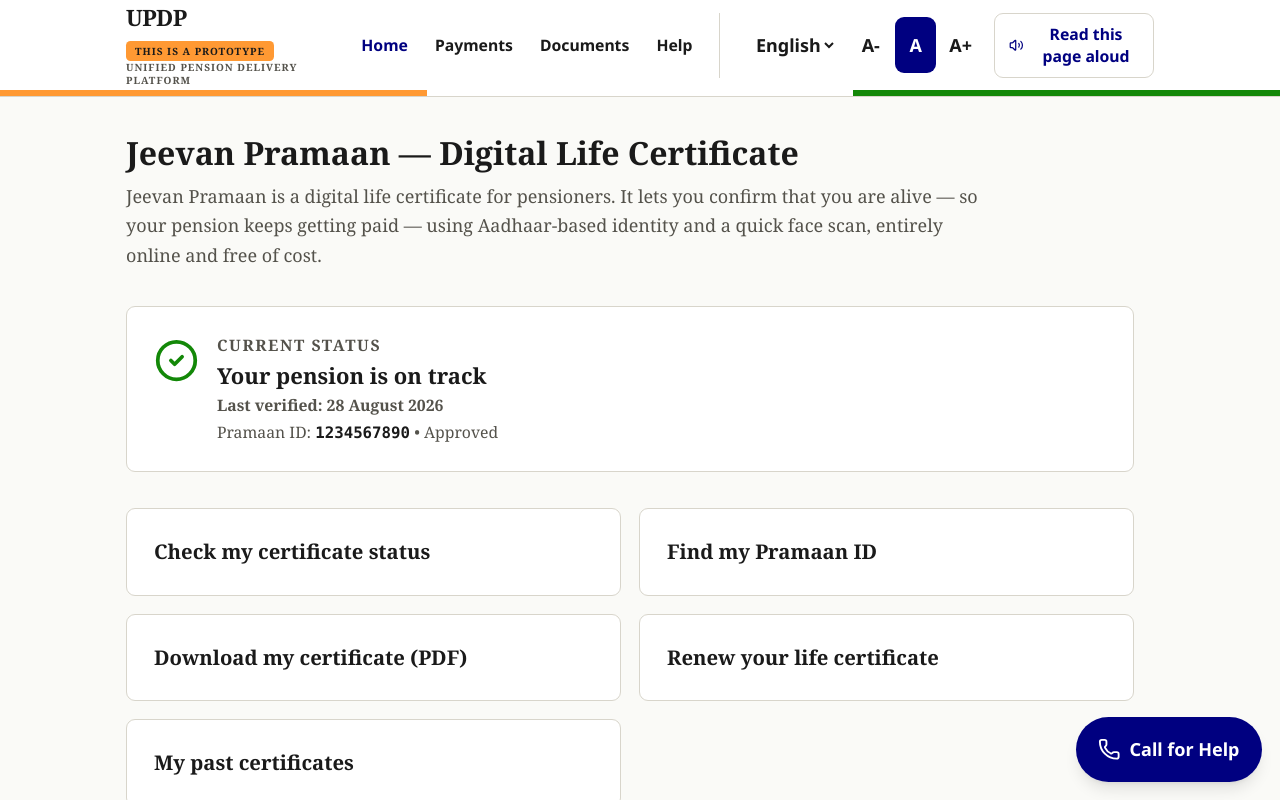
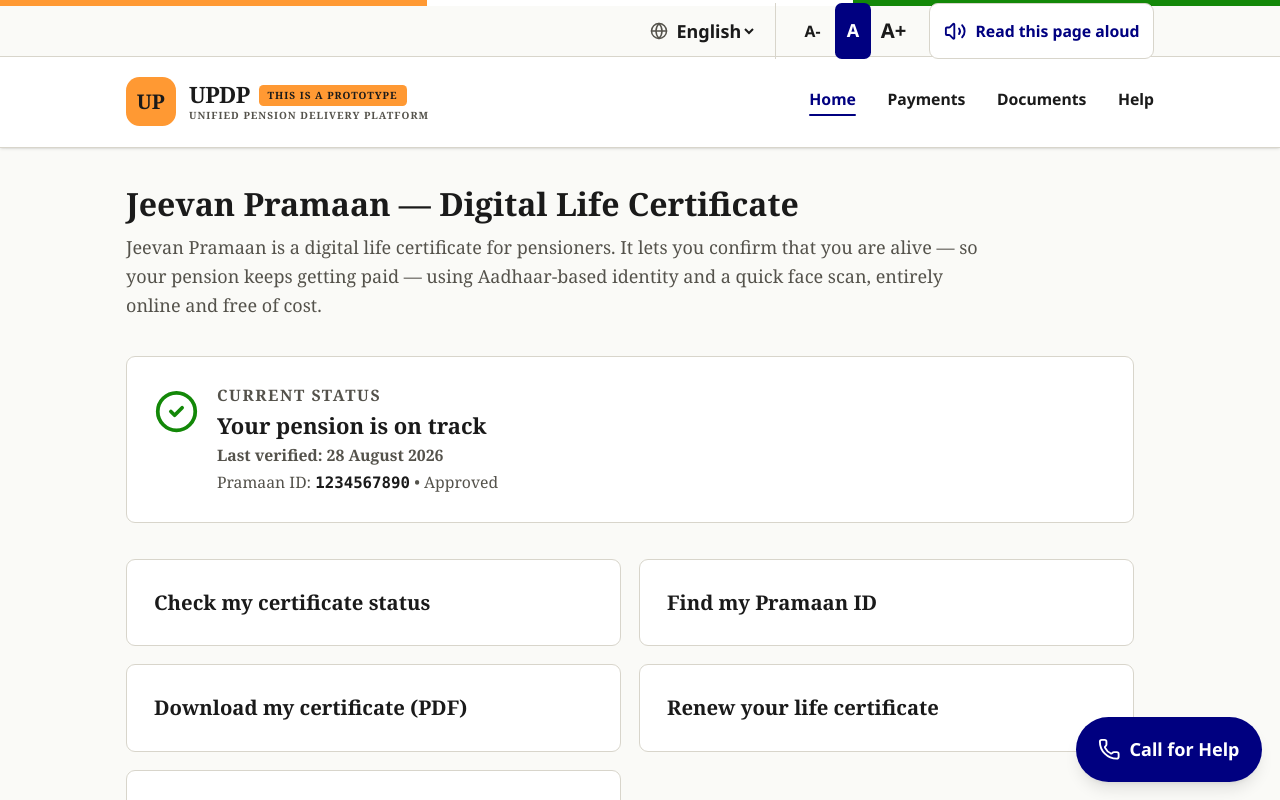
Before and after one commit to swaroop-creator07/jivan-praman, a React (Vite) app: page / in a window 1280 px wide. Shown: the top 800 px of the page. Built offline with nearby package versions, Linux system fonts and the light colour scheme.

Commit message:
style: redesign taskbar as two-tier government header

```diff
--- a/src/components/layout/Layout.tsx
+++ b/src/components/layout/Layout.tsx
@@ -55,10 +55,32 @@
       <div aria-live="polite" aria-atomic="true" className="sr-only">
         {ariaMessage}
       </div>
-      <header className="bg-white border-b border-slate-200 sticky top-0 z-50">
-        <div className="max-w-[1100px] mx-auto px-4 sm:px-6 lg:px-8">
-          <div className="h-20 flex items-center justify-between gap-4">
+      <header className="sticky top-0 z-50 shadow-sm">
+        {/* National tricolor strip */}
+        <div className="tricolor-strip">
+          <div className="tricolor-saffron"></div>
+          <div className="tricolor-white"></div>
+          <div className="tricolor-green"></div>
+        </div>
+
+        {/* Slim utility bar */}
+        <div className="bg-slate-50 border-b border-slate-200">
+          <div className="max-w-[1100px] mx-auto px-4 sm:px-6 lg:px-8 h-11 flex items-center justify-end gap-3 sm:gap-4">
+            <LangControl />
+            <div className="flex items-center gap-1 border-l border-slate-200 pl-3 sm:pl-4" role="group" aria-label={t('font_size')}>
+              <button onClick={() => setFontSize('small')} aria-pressed={fontSize === 'small'} aria-label="A- small text" className={`w-8 h-8 rounded-md font-bold text-sm ${fontSize === 'small' ? 'bg-[var(--color-info)] text-white' : 'text-slate-600 hover:bg-slate-200'}`}>A-</button>
+              <button onClick={() => setFontSize('base')} aria-pressed={fontSize === 'base'} aria-label="A default text" className={`w-8 h-8 rounded-md font-bold ${fontSize === 'base' ? 'bg-[var(--color-info)] text-white' : 'text-slate-600 hover:bg-slate-200'}`}>A</button>
+              <button onClick={() => setFontSize('large')} aria-pressed={fontSize === 'large'} aria-label="A+ large text" className={`w-8 h-8 rounded-md font-bold text-lg ${fontSize === 'large' ? 'bg-[var(--color-info)] text-white' : 'text-slate-600 hover:bg-slate-200'}`}>A+</button>
+            </div>
+            <ReadAloud />
+          </div>
+        </div>
+
+        {/* Primary bar */}
+        <div className="bg-white border-b border-slate-200">
+          <div className="max-w-[1100px] mx-auto px-4 sm:px-6 lg:px-8 h-20 flex items-center justify-between gap-4">
             <Link to="/" className="flex items-center gap-3 min-w-0" onClick={() => setMobileMenuOpen(false)}>
+              <div className="w-11 h-11 rounded-xl bg-[var(--color-primary)] text-[var(--color-primary-text)] flex items-center justify-center font-bold text-lg shrink-0">UP</div>
               <div className="min-w-0">
                 <div className="flex items-center gap-2 flex-wrap">
                   <h1 className="font-bold text-xl tracking-tight text-[var(--color-text)] leading-tight">UPDP</h1>
@@ -68,29 +90,22 @@
               </div>
             </Link>
 
-            {/* Desktop Nav + utilities */}
-            <div className="hidden md:flex items-center gap-6">
-              <nav className="flex items-center gap-6">
-                {navItems.map(item => (
+            {/* Desktop Nav */}
+            <nav className="hidden md:flex items-center gap-7">
+              {navItems.map(item => {
+                const active = location.pathname === item.path;
+                return (
                   <Link
                     key={item.path}
                     to={item.path}
-                    className={`text-sm font-bold transition-colors whitespace-nowrap ${location.pathname === item.path ? 'text-[var(--color-info)]' : 'text-slate-600 hover:text-[var(--color-info)]'}`}
+                    className={`relative text-sm font-bold transition-colors whitespace-nowrap pb-1 ${active ? 'text-[var(--color-info)]' : 'text-slate-600 hover:text-[var(--color-info)]'}`}
                   >
                     {item.name}
+                    {active && <span className="absolute left-0 -bottom-px h-0.5 w-full bg-[var(--color-info)] rounded-full" />}
                   </Link>
-                ))}
+                );
+              })}
             </nav>
-              <div className="flex items-center gap-3 pl-6 border-l border-slate-200" role="group" aria-label={t('font_size')}>
-                <LangControl />
-                <div className="flex items-center gap-1">
-                  <button onClick={() => setFontSize('small')} aria-pressed={fontSize === 'small'} aria-label="A- small text" className={`w-9 h-9 rounded-lg font-bold ${fontSize === 'small' ? 'bg-[var(--color-info)] text-white' : 'text-slate-600 hover:bg-slate-100'}`}>A-</button>
-                  <button onClick={() => setFontSize('base')} aria-pressed={fontSize === 'base'} aria-label="A default text" className={`w-9 h-9 rounded-lg font-bold ${fontSize === 'base' ? 'bg-[var(--color-info)] text-white' : 'text-slate-600 hover:bg-slate-100'}`}>A</button>
-                  <button onClick={() => setFontSize('large')} aria-pressed={fontSize === 'large'} aria-label="A+ large text" className={`w-9 h-9 rounded-lg font-bold ${fontSize === 'large' ? 'bg-[var(--color-info)] text-white' : 'text-slate-600 hover:bg-slate-100'}`}>A+</button>
-                </div>
-                <ReadAloud />
-              </div>
-            </div>
 
             {/* Mobile Menu Button */}
             <button
@@ -105,35 +120,22 @@
 
           {/* Mobile Nav */}
           {mobileMenuOpen && (
-            <div className="md:hidden border-t border-slate-200 py-4 flex flex-col gap-4">
-              {navItems.map(item => (
+            <div className="md:hidden border-t border-slate-200 bg-white px-4 py-4 flex flex-col gap-2">
+              {navItems.map(item => {
+                const active = location.pathname === item.path;
+                return (
                   <Link
                     key={item.path}
                     to={item.path}
                     onClick={() => setMobileMenuOpen(false)}
-                  className={`p-3 rounded-lg font-bold text-lg ${location.pathname === item.path ? 'bg-slate-100 text-[var(--color-info)]' : 'text-slate-700 hover:bg-slate-50'}`}
+                    className={`p-3 rounded-lg font-bold text-lg ${active ? 'bg-slate-100 text-[var(--color-info)]' : 'text-slate-700 hover:bg-slate-50'}`}
                   >
                     {item.name}
                   </Link>
-              ))}
-              <div className="flex items-center gap-3 border-t border-slate-100 pt-4" role="group" aria-label={t('font_size')}>
-                <span className="text-sm font-bold text-slate-500">{t('font_size')}:</span>
-                <LangControl />
-                <div className="flex items-center gap-1">
-                  <button onClick={() => setFontSize('small')} aria-pressed={fontSize === 'small'} className={`w-10 h-10 rounded-lg font-bold ${fontSize === 'small' ? 'bg-[var(--color-info)] text-white' : 'bg-slate-100 text-slate-700'}`}>A-</button>
-                  <button onClick={() => setFontSize('base')} aria-pressed={fontSize === 'base'} className={`w-10 h-10 rounded-lg font-bold ${fontSize === 'base' ? 'bg-[var(--color-info)] text-white' : 'bg-slate-100 text-slate-700'}`}>A</button>
-                  <button onClick={() => setFontSize('large')} aria-pressed={fontSize === 'large'} className={`w-10 h-10 rounded-lg font-bold ${fontSize === 'large' ? 'bg-[var(--color-info)] text-white' : 'bg-slate-100 text-slate-700'}`}>A+</button>
-                </div>
-                <ReadAloud />
-              </div>
+                );
+              })}
             </div>
           )}
-        </div>
-
-        <div className="tricolor-strip">
-          <div className="tricolor-saffron"></div>
-          <div className="tricolor-white"></div>
-          <div className="tricolor-green"></div>
         </div>
       </header>
 
```
Lines whose indentation alone changed are shown as unchanged.
